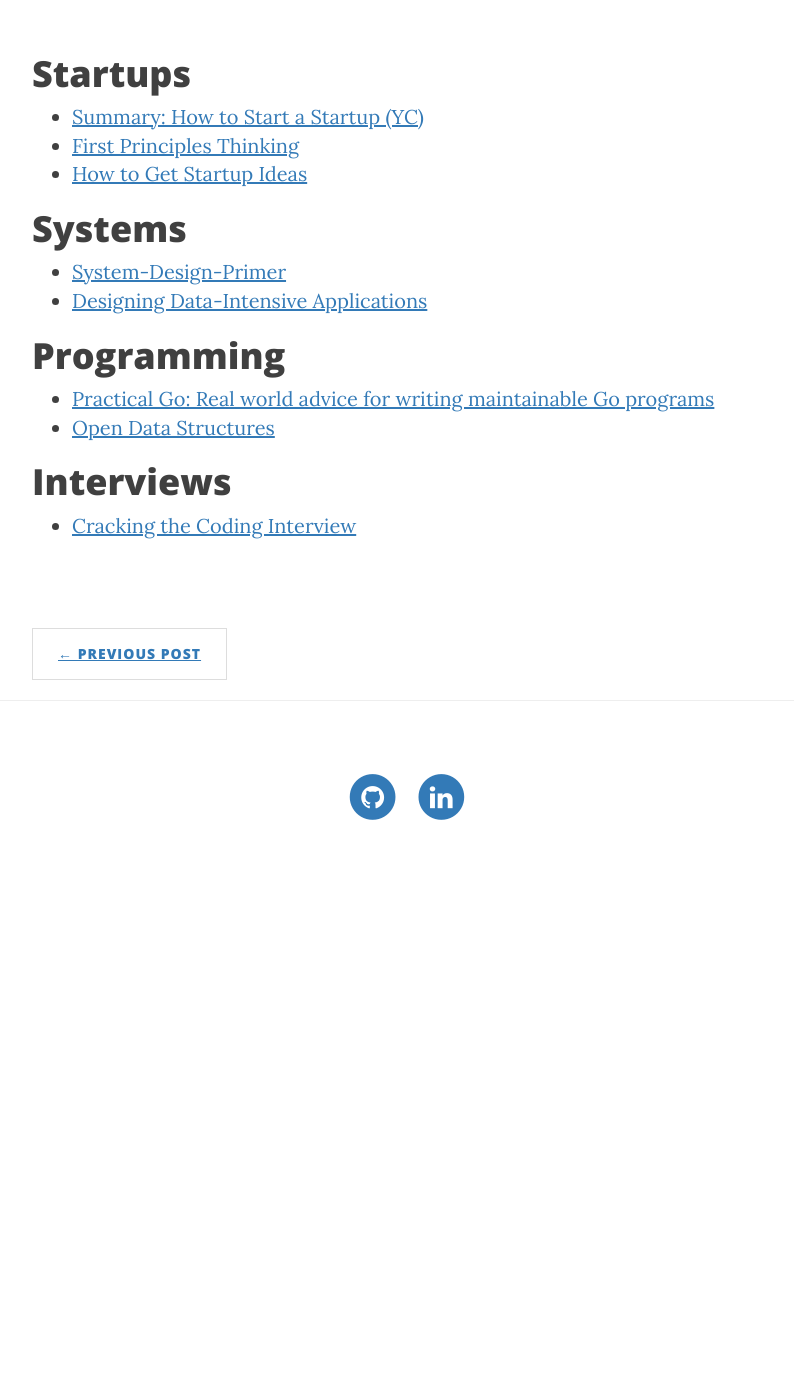
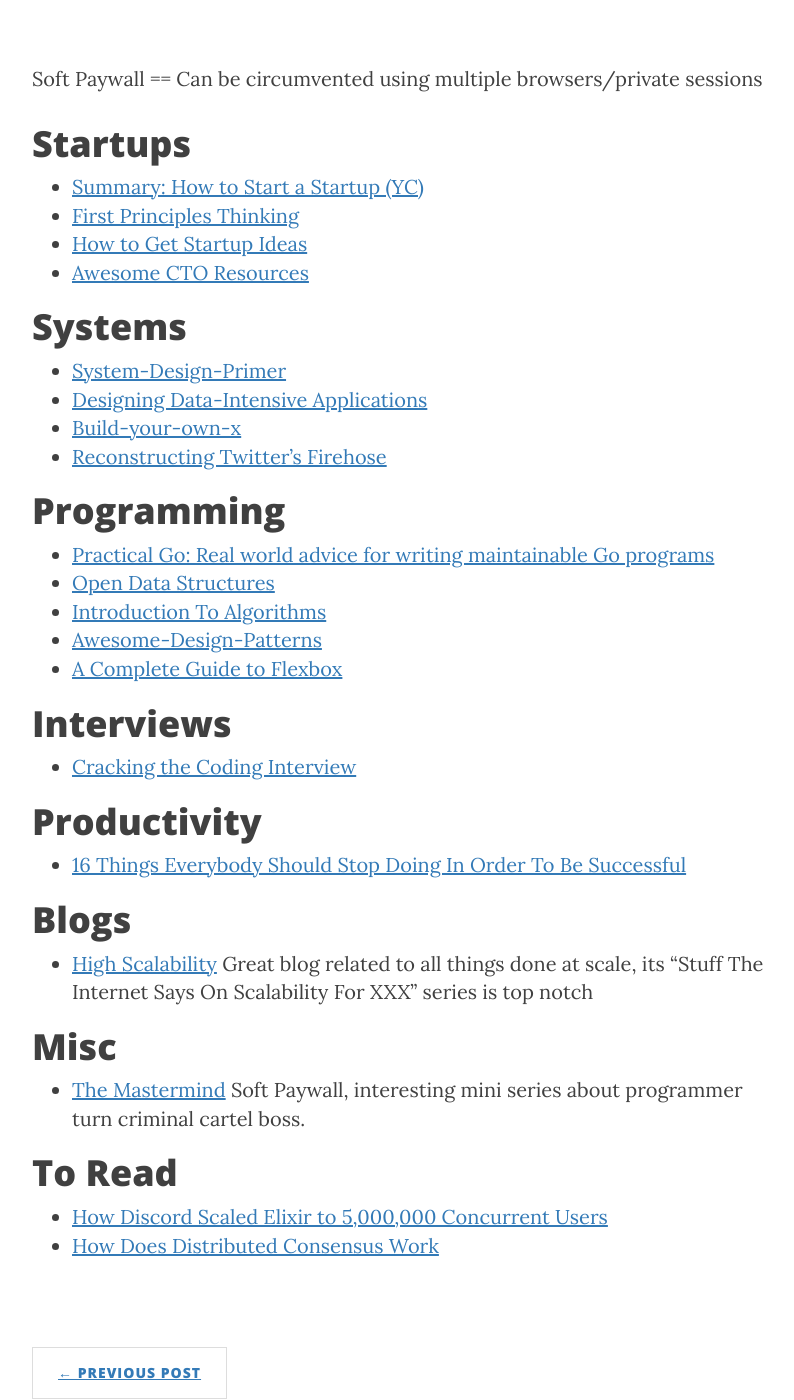
Before and after one commit to kwojcicki/kwojcicki.github.io, a Jekyll site: the page built from _posts/2019-02-27-READING-LIST.md, in a window 1280 px wide and 1400 px high, scrolled down 556 px. Shown: the whole window, without its empty margins (233-1027 px from the left). Built offline with Jekyll 4.4.1, drawn with Linux system fonts in a browser that asks for light colours; nearby versions of some CDN libraries; before the commit the page ends 1475 px from its top, so only the background shows below that.

Commit message:
more reads

```diff
--- a/_posts/2019-02-27-READING-LIST.md
+++ b/_posts/2019-02-27-READING-LIST.md
@@ -9,20 +9,41 @@
 tags: [ Living ]
 ---
 
+Soft Paywall == Can be circumvented using multiple browsers/private sessions
+
 # Startups
 
 * [Summary: How to Start a Startup (YC)](https://docs.google.com/document/d/1wkJ6Ruh2IiR-caT-PS3n5Yt5VKcmIsVhuQwjgqK7030/edit)
  * [First Principles Thinking](https://medium.com/the-mission/elon-musks-3-step-first-principles-thinking-how-to-think-and-solve-difficult-problems-like-a-ba1e73a9f6c0?fbclid=IwAR1vDu_ywdjqaZHP6ppzoe0WZl2Mif_ffYx6gBZUonDAjx2KpJ17bjJnI1g)
  * [How to Get Startup Ideas](http://www.paulgraham.com/startupideas.html)
+* [Awesome CTO Resources](https://github.com/mateusz-brainhub/awesome-cto-resources)
 
 # Systems
 
 * [System-Design-Primer](https://github.com/donnemartin/system-design-primer)
 * [Designing Data-Intensive Applications](http://puhonua.com/docs/DDIA.pdf)
+* [Build-your-own-x](https://github.com/danistefanovic/build-your-own-x)
+* [Reconstructing Twitter's Firehose](https://docs.google.com/document/d/1xVrPoNutyqTdQ04DXBEZW4ZW4A5RAQW2he7qIpTmG-M/preview)
 
 # Programming
 * [Practical Go: Real world advice for writing maintainable Go programs](http://puhonua.com/docs/DDIA.pdf)
 * [Open Data Structures](http://opendatastructures.org/ods-java/)
+* [Introduction To Algorithms](https://labs.xjtudlc.com/labs/wldmt/reading%20list/books/Algorithms%20and%20optimization/Introduction%20to%20Algorithms.pdf)
+* [Awesome-Design-Patterns](https://github.com/DovAmir/awesome-design-patterns)
+* [A Complete Guide to Flexbox](https://css-tricks.com/snippets/css/a-guide-to-flexbox/)
 
 # Interviews
 * [Cracking the Coding Interview](https://github.com/sunilsoni/Interview-Preparation/blob/master/books/Cracking%20the%20Coding%20Interview%2C%206th%20Edition%20189%20Programming%20Questions%20and%20Solutions.pdf)
+
+# Productivity
+* [16 Things Everybody Should Stop Doing In Order To Be Successful](https://medium.com/@parkernash/16-things-everybody-should-stop-doing-in-order-to-be-successful-18be67a70a2c)
+
+# Blogs
+* [High Scalability](http://highscalability.com/) Great blog related to all things done at scale, its "Stuff The Internet Says On Scalability For XXX" series is top notch
+
+# Misc
+* [The Mastermind](https://longform.org/posts/the-mastermind) Soft Paywall, interesting mini series about programmer turn criminal cartel boss.
+
+# To Read
+* [How Discord Scaled Elixir to 5,000,000 Concurrent Users](https://blog.discordapp.com/scaling-elixir-f9b8e1e7c29b)
+* [How Does Distributed Consensus Work](https://medium.com/s/story/lets-take-a-crack-at-understanding-distributed-consensus-dad23d0dc95)
```
